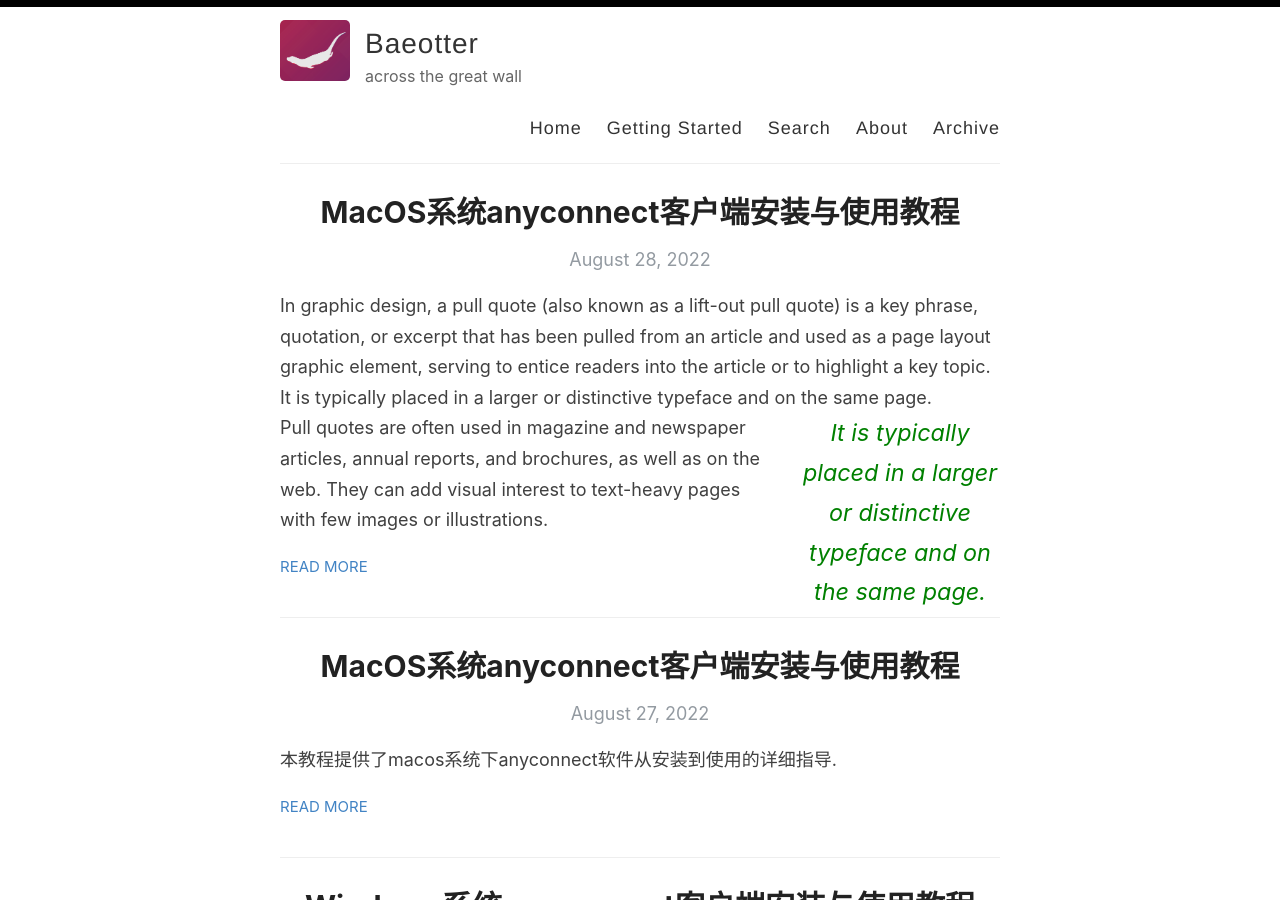
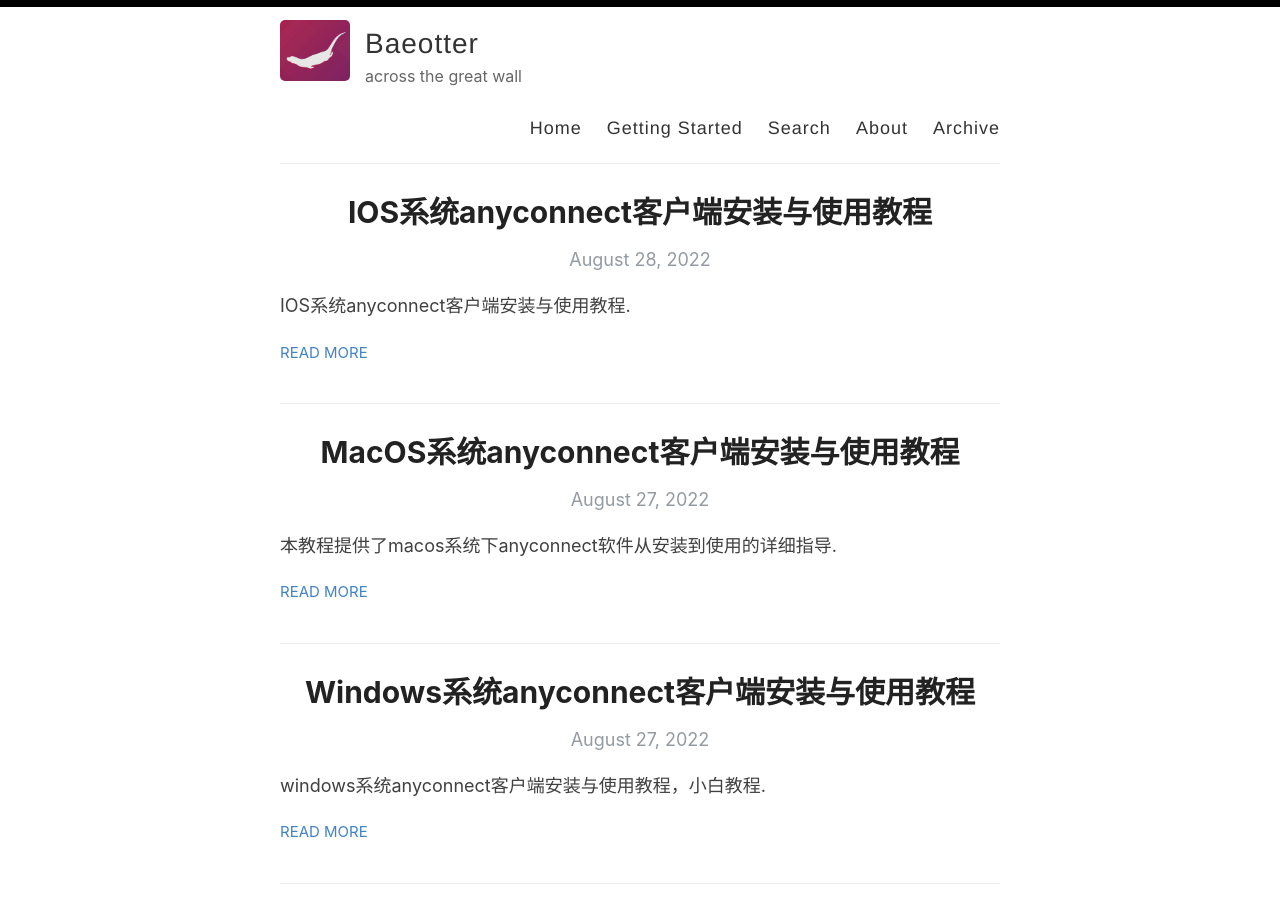
Before and after one commit to BaeAshuai/BaeAshuai.github.io, a Jekyll site: the page built from index.html, in a window 1280 px wide and 900 px high. Built offline with Jekyll 4.4.1, drawn with Linux system fonts in a browser that asks for light colours; the list of posts is cut into pages by our own code.

Commit message:
Update 2022-08-28-IOS-anyconnect-guide.md

```diff
--- a/_posts/2022-08-28-IOS-anyconnect-guide.md
+++ b/_posts/2022-08-28-IOS-anyconnect-guide.md
@@ -1,9 +1,59 @@
 ---
 layout: post
-title:  MacOS系统anyconnect客户端安装与使用教程
+title:  IOS系统anyconnect客户端安装与使用教程
 categories: [anyconnect,guide]
 
 
 ---
+IOS系统anyconnect客户端安装与使用教程.
 
-In graphic design, a pull quote (also known as a lift-out pull quote) is a key phrase, quotation, or excerpt that has been pulled from an article and used as a page layout graphic element, serving to entice readers into the article or to highlight a key topic. {% include pullquote.html quote="It is typically placed in a larger or distinctive typeface and on the same page." %} Pull quotes are often used in magazine and newspaper articles, annual reports, and brochures, as well as on the web. They can add visual interest to text-heavy pages with few images or illustrations.
+## 安装
+打开应用商店搜索“anyconnect”下载并安装下图中第一次软件
+
+<img width="405" alt="image" src="https://user-images.githubusercontent.com/107782600/187065514-8906e39e-c8b3-4db3-b6d3-bd21da3799cc.png">
+## 使用教程
+打开软件界面如下
+
+![image](https://user-images.githubusercontent.com/107782600/187065544-6201e4e1-e94c-47e5-951f-c4d717150671.png)
+
+点击底部“设置”将设置选项保持和下图一致
+
+<img width="325" alt="image" src="https://user-images.githubusercontent.com/107782600/187065610-03fd986e-98a9-4d6a-94d8-002d9cd5e45e.png">
+
+点击底部主页，返回软件主页 点击第二栏 ”连接“
+![image](https://user-images.githubusercontent.com/107782600/187065544-6201e4e1-e94c-47e5-951f-c4d717150671.png)
+
+进入服务器地址添加界面如下图所示，点击红色箭头所指的“添加V连接”
+
+![image](https://user-images.githubusercontent.com/107782600/187065723-0a3f33c1-ec45-484b-8f25-733fb65d5ffe.png)
+
+打开浏览器登录网站进入你注册好的个人主页，点击“向我的邮箱发送服务器地址”，不久您将会在邮箱中收到一封带有服务器地址的电子邮件，复制电子邮件
+假如您收到的服务器地址为：hk.bdh:9898（这是一个为了演示而写的随机无效地址）,将他粘贴到下图位置，并点击保存
+
+
+<img width="314" alt="image" src="https://user-images.githubusercontent.com/107782600/187065915-a735ef59-e593-48a0-93fe-3c754d51a94b.png">
+
+点击左上角“back”
+
+<img width="319" alt="image" src="https://user-images.githubusercontent.com/107782600/187065935-95bceea2-9495-439b-899d-96c989d81ac4.png">
+回到主页，点击第一栏中的按钮（红色箭头所指）
+
+![image](https://user-images.githubusercontent.com/107782600/187066061-202fd357-9f64-43e5-b0a9-e699a7293dd1.png)
+
+点击”继续“
+
+![image](https://user-images.githubusercontent.com/107782600/187066103-0bb9d27d-c0c5-4a86-976c-ea037dc13bd5.png)
+
+输入您在网站注册的邮箱账户开始身份验证
+
+<img width="313" alt="image" src="https://user-images.githubusercontent.com/107782600/187066146-0eef5d2c-4f19-4099-8019-09fbcdd51493.png">
+
+输入你注册的账户密码点击”连接“
+
+<img width="310" alt="image" src="https://user-images.githubusercontent.com/107782600/187066161-b08d8399-5b7a-4320-a6c2-7fda1cae5bed.png">
+
+按钮变为绿色则为连接成功
+
+![image](https://user-images.githubusercontent.com/107782600/187066189-8e3b6f1c-863f-4712-a3c0-8b10cea87e75.png)
+
+## 第一次连接设置会比较麻烦，之后的连接不需要设置
```
